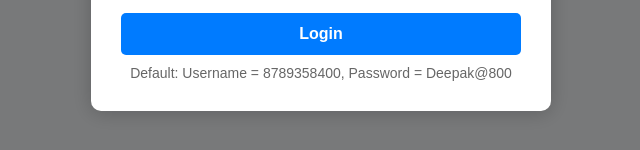
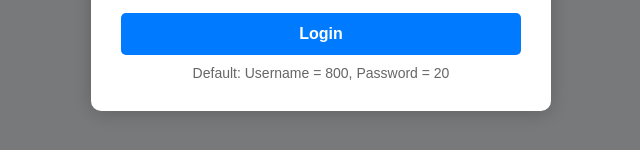
Before and after one commit to deepakabd/Deepak_eKYC, a plain HTML site: page credential-generator.html in a window 1280 px wide. Shown: the part 446-596 px from the top of the page, without its empty margins (319-959 px from the left). Drawn offline with Linux system fonts and the light colour scheme; no server answers.

Commit message:
Update dashboard

```diff
--- a/credential-generator.html
+++ b/credential-generator.html
@@ -174,7 +174,7 @@
             <input type="password" id="loginPassword" placeholder="Password" class="login-input" required>
             <button class="login-btn" onclick="login()">Login</button>
             <div style="text-align: center; font-size: 14px; color: #666;">
-                Default: Username = 8789358400, Password = Deepak@800
+                Default: Username = 800, Password = 20
             </div>
         </div>
     </div>
```
